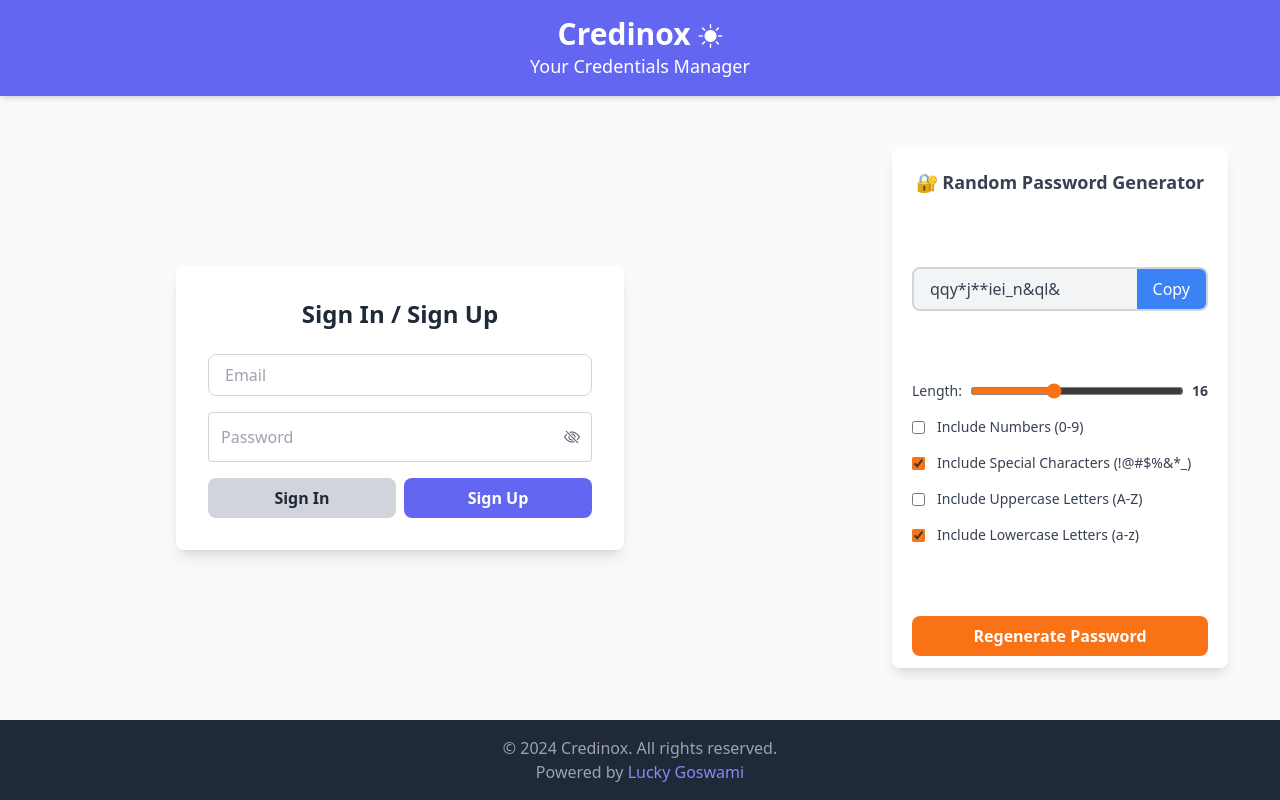
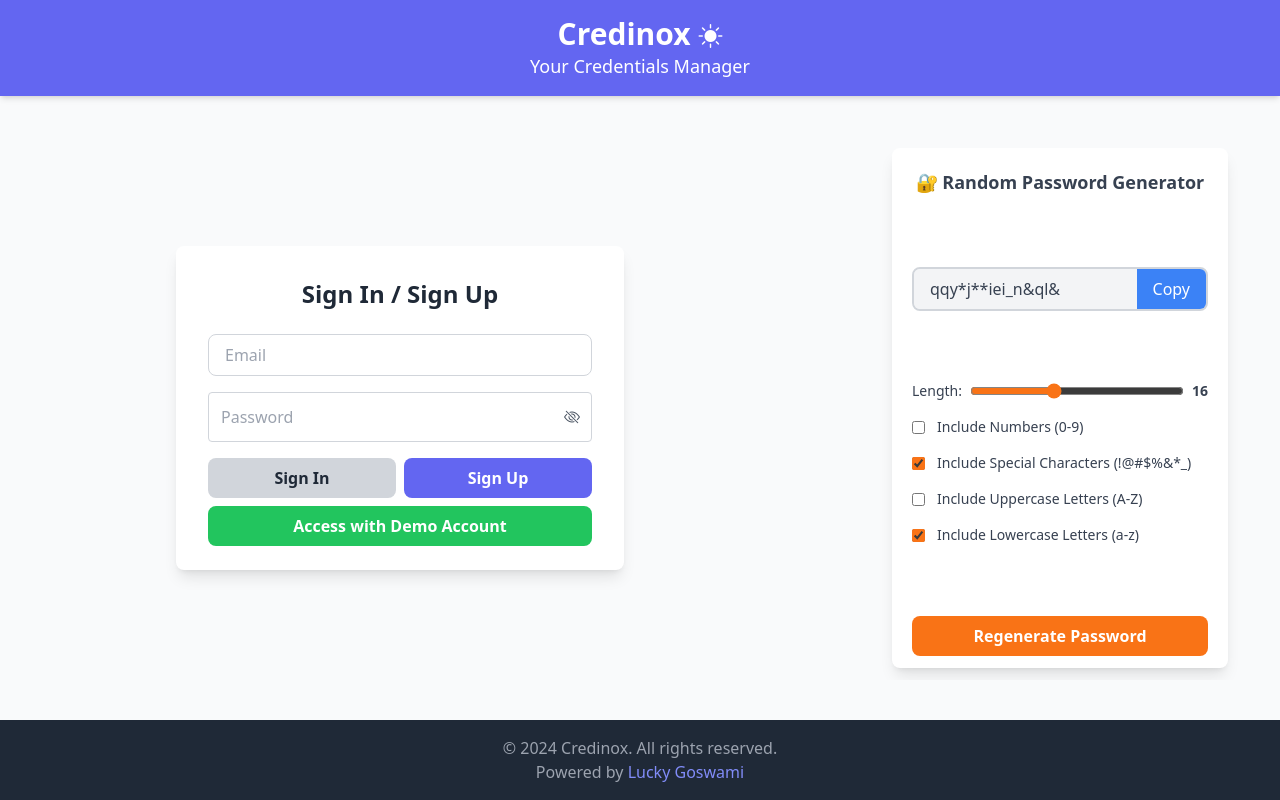
Before and after one commit to luckygoswami/Credinox, a React (Vite) app: page / in a window 1280 px wide. Built offline with nearby package versions, Linux system fonts and the light colour scheme; no server answers.

Commit message:
feat: add demo account login btn. closes #7

```diff
--- a/package.json
+++ b/package.json
@@ -1,7 +1,7 @@
 {
   "name": "credinox",
   "private": true,
-  "version": "4.13.5",
+  "version": "4.14.0",
   "type": "module",
   "scripts": {
     "dev": "vite",
--- a/src/App.jsx
+++ b/src/App.jsx
@@ -80,6 +80,21 @@
 
   const handleSignIn = () => {
     signInWithEmailAndPassword(auth, userEmail, userPassword)
+      .then(() => {
+        localStorage.setItem('credinoxLastLoginTime', Date.now().toString());
+      })
+      .catch((error) => {
+        console.log(error);
+        toast.error(error.message);
+      });
+  };
+
+  const demoSignIn = () => {
+    signInWithEmailAndPassword(
+      auth,
+      import.meta.env.VITE_DEMOACCOUNT_MAIL,
+      import.meta.env.VITE_DEMOACCOUNT_PASSWORD
+    )
       .then(() => {
         localStorage.setItem('credinoxLastLoginTime', Date.now().toString());
       })
@@ -204,6 +219,7 @@
     setUserPassword,
     handleSignIn,
     handleSignUp,
+    demoSignIn,
   };
 
   function ClickHoldButton() {
--- a/src/components/AuthForm.jsx
+++ b/src/components/AuthForm.jsx
@@ -8,6 +8,7 @@
   setUserPassword,
   handleSignIn,
   handleSignUp,
+  demoSignIn,
 }) {
   const [passVisibility, setPassVisibility] = useState(false);
 
@@ -27,7 +28,7 @@
 
   return (
     <div className="flex items-center justify-center p-3 sm:w-[60%]">
-      <div className="bg-white dark:bg-gray-800 p-8 rounded-lg shadow-lg w-full max-w-md transition duration-300">
+      <div className="auth-form bg-white dark:bg-gray-800 pt-8 pb-6 px-8 rounded-lg shadow-lg w-full max-w-md transition duration-300">
         <h2 className="text-2xl font-semibold text-center text-gray-800 dark:text-gray-200 mb-6 transition duration-300">
           Sign In / Sign Up
         </h2>
@@ -45,6 +46,7 @@
             passVisibility={passVisibility}
             setPassVisibility={setPassVisibility}
           />
+          <div className="flex flex-col justify-between space-y-2">
             <div className="flex justify-between space-x-2">
               <button
                 onClick={handleSignIn}
@@ -57,6 +59,12 @@
                 Sign Up
               </button>
             </div>
+            <button
+              onClick={demoSignIn}
+              className="w-full bg-green-500 dark:bg-green-700 text-white py-2 rounded-lg font-semibold hover:bg-green-600 dark:hover:bg-green-800 transition duration-300">
+              Access with Demo Account
+            </button>
+          </div>
         </div>
       </div>
     </div>
```
Also changed, not shown: 1 other file (tests, documents, lock files or other folders). Lines whose indentation alone changed are shown as unchanged.
